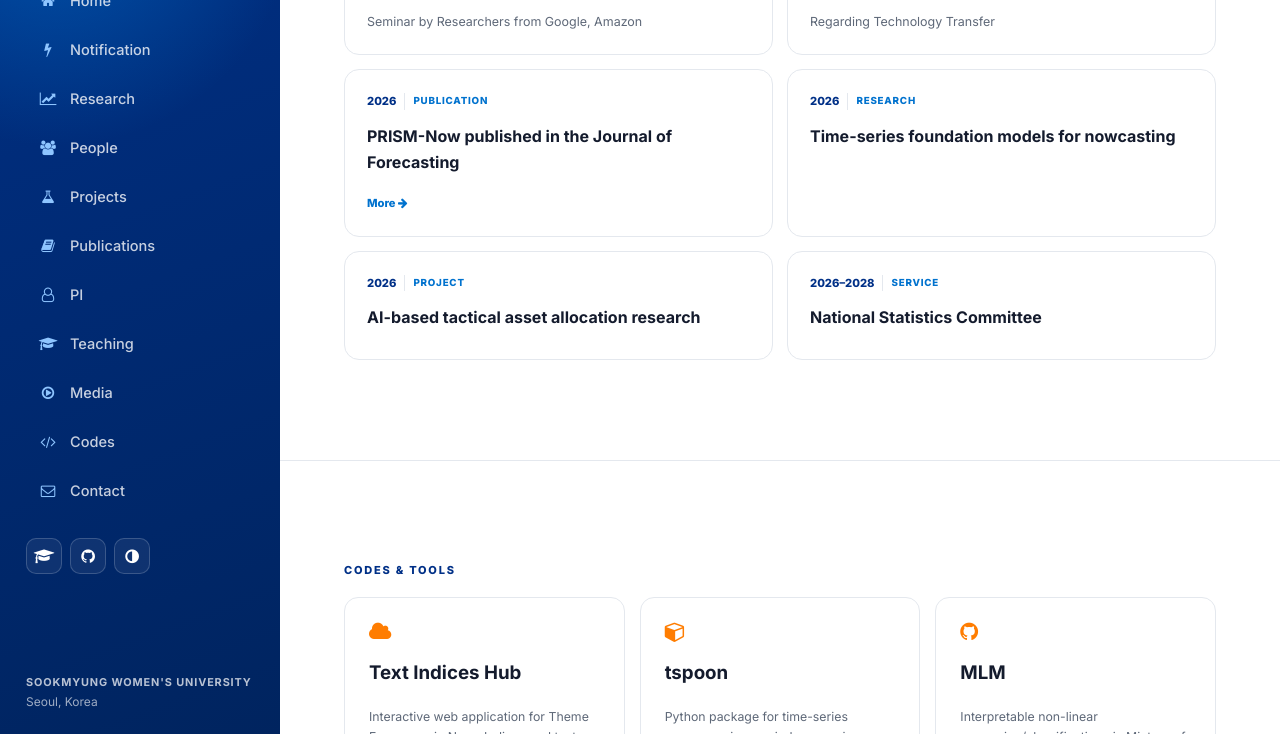
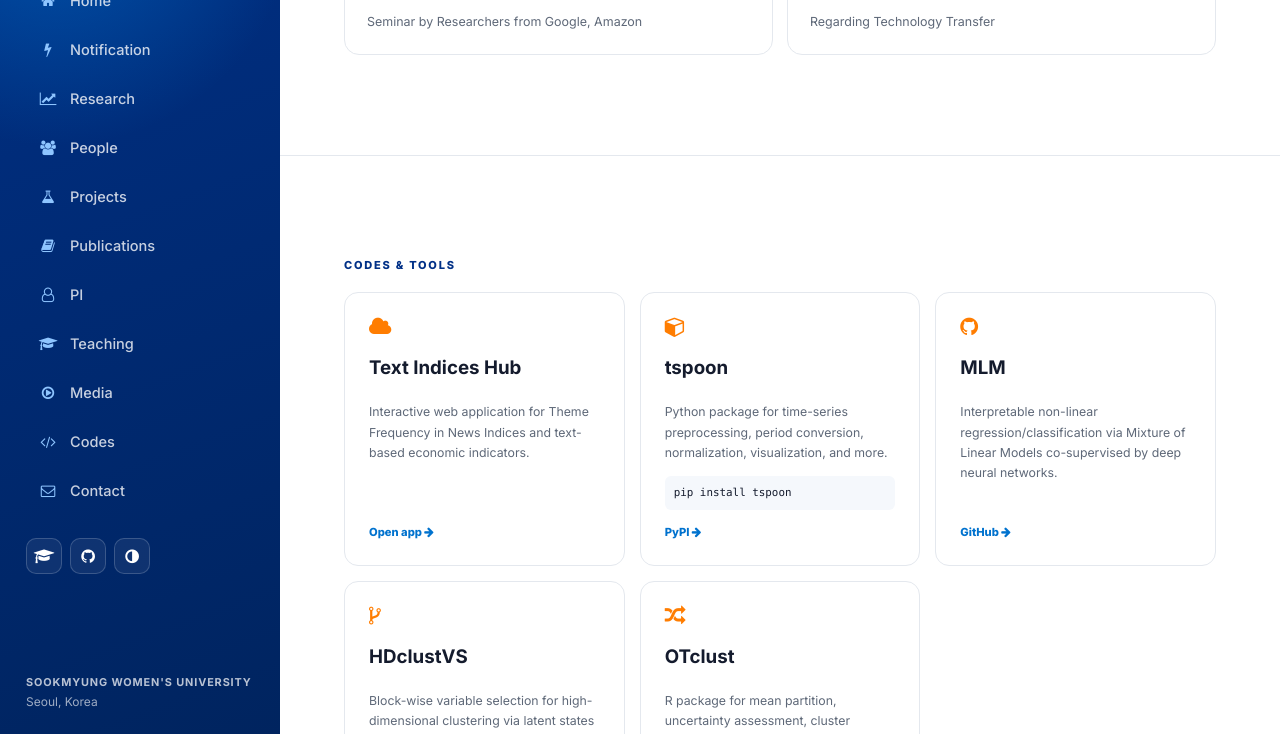
Before and after one commit to seo-beomseok/lab-homepage, a Jekyll site: the page built from index.html, in a window 1280 px wide and 900 px high, scrolled down 9725 px, cut to the strip 166-900 px from the top of the window. Built offline with Jekyll 4.4.1, drawn with Linux system fonts in a browser that asks for light colours.

Commit message:
Update news.yml

```diff
--- a/_data/news.yml
+++ b/_data/news.yml
@@ -13,20 +13,3 @@
   text: "Regarding Technology Transfer"
   images:
     - "/assets/img/260520.jpg"
-
-- date: "2026"
-  tag: "Publication"
-  title: "PRISM-Now published in the Journal of Forecasting"
-  url: "https://doi.org/10.1002/for.70161"
-
-- date: "2026"
-  tag: "Research"
-  title: "Time-series foundation models for nowcasting"
-
-- date: "2026"
-  tag: "Project"
-  title: "AI-based tactical asset allocation research"
-
-- date: "2026–2028"
-  tag: "Service"
-  title: "National Statistics Committee"
```
